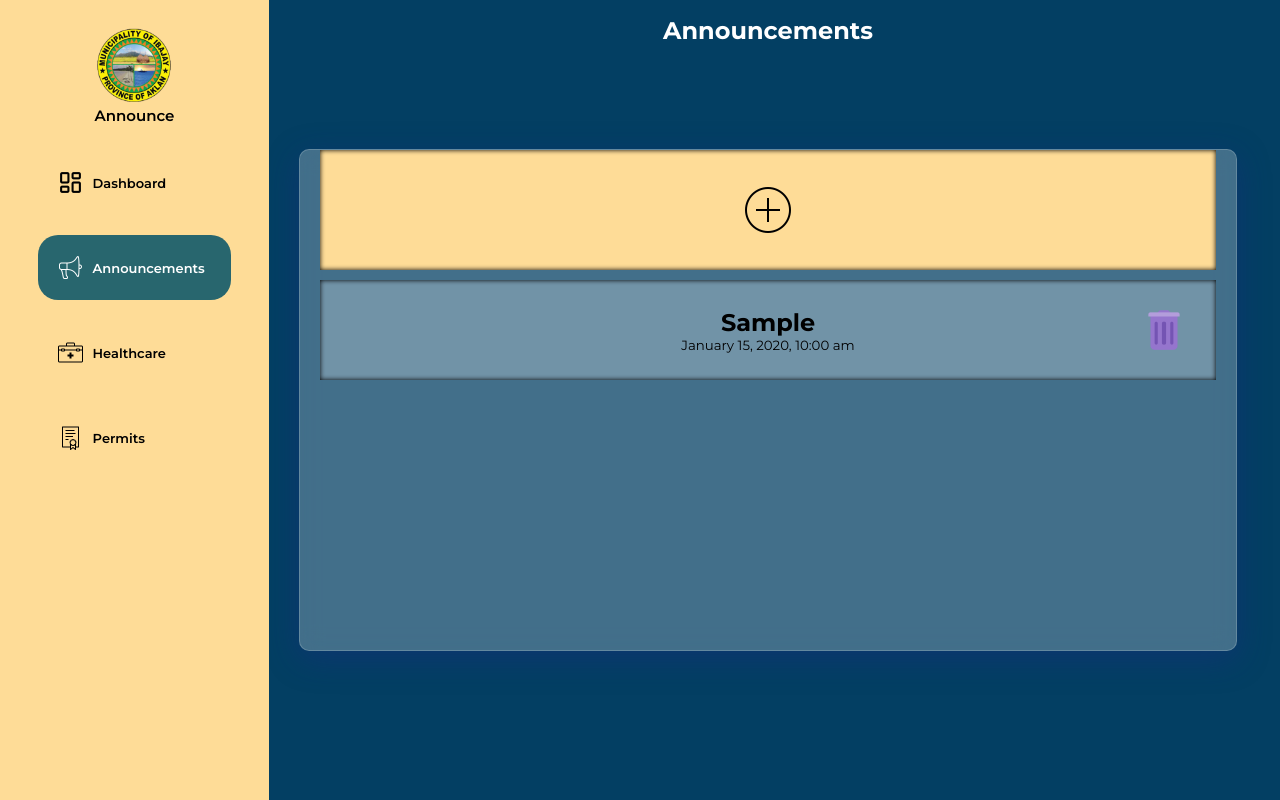
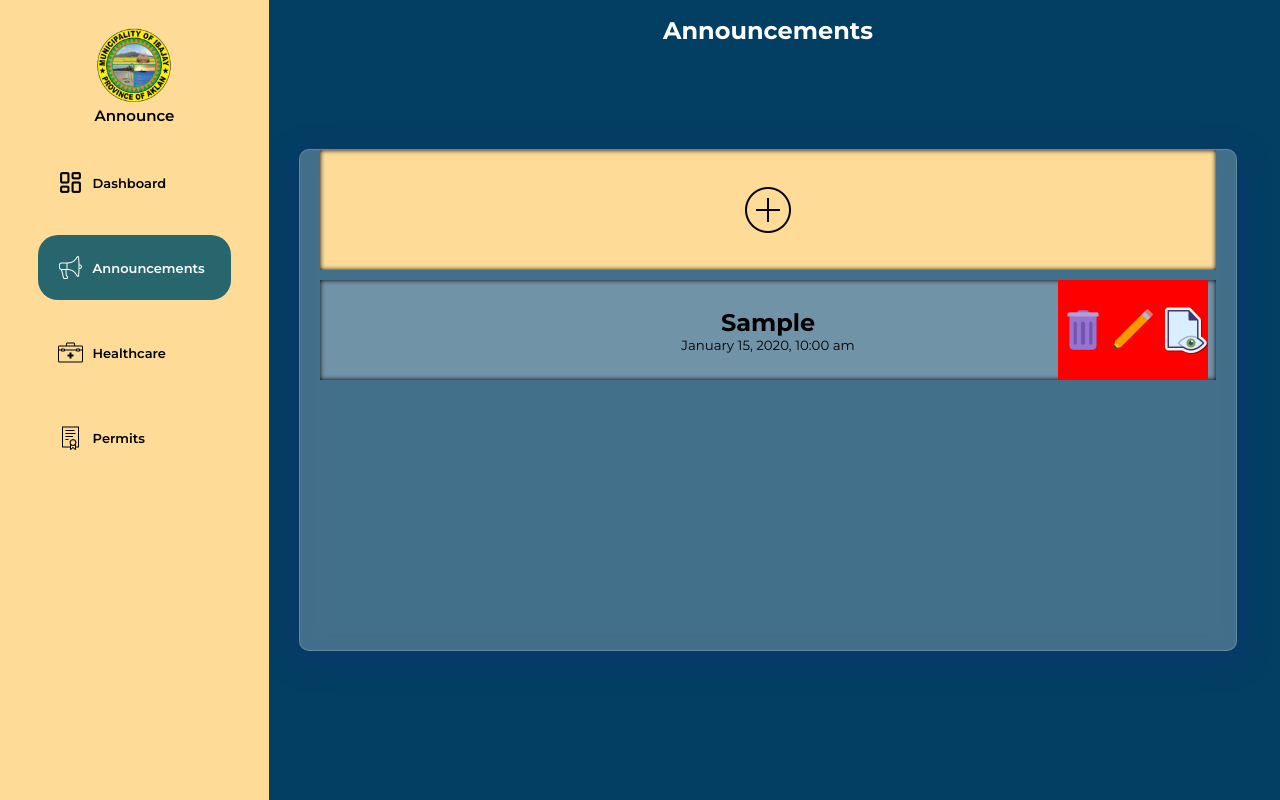
Before and after one commit to BuwieSit/Municipality_of_Ibajay_Website, a PHP site: page /Admin_page/adm_pages/adm_announce.php in a window 1280 px wide. Run offline with PHP 8.4, Linux system fonts and the light colour scheme; tables that the repository leaves empty or names only in its code hold one stand-in row (values such as "Sample post").

Commit message:
admin controls

```diff
--- /dev/null
+++ b/ADMIN_CONTROLS/edit_news.php
@@ -0,0 +1,6 @@
+<?php
+
+    include './conn.php';
+
+
+?>
--- /dev/null
+++ b/ADMIN_CONTROLS/view_news.php
@@ -0,0 +1,6 @@
+<?php
+
+    include './conn.php';
+
+
+?>
--- a/Admin_page/adm_pages/adm_announce.php
+++ b/Admin_page/adm_pages/adm_announce.php
@@ -54,10 +54,23 @@
             <h2 class="headline-text"><?php echo htmlspecialchars($row['headline']); ?></h2>
             <small class="timestamp"><?php echo date('F j, Y, g:i a', strtotime($row['created_at'])); ?></small>
 
-            <form class="trash-form" action="../../ADMIN_CONTROLS/delete_news.php" method="post" onsubmit="return confirmDelete();">
-            <input type="hidden" name="id" value="<?php echo $row['news_id']; ?>">
-            <button id="trash" type="submit"><img src="../../admin-resources/trash.png"><button>
-            </form>
+            <div class="opt-wrapper">
+
+                <form class="form-options trash-form" action="../../ADMIN_CONTROLS/delete_news.php" method="post" onsubmit="return confirmDelete();">
+                    <input type="hidden" name="id" value="<?php echo $row['news_id']; ?>">
+                    <button class="opt-buttons" id="trash" type="submit"><img src="../../admin-resources/trash.png"><button>
+                </form>
+
+                <form class="form-options edit-form" action="../../ADMIN_CONTROLS/edit_news.php" method="post">
+                    <input type="hidden" name="id" value="<?php echo $row['news_id']; ?>">
+                    <button class="opt-buttons" id="edit" type="submit"><img src="../../admin-resources//edit.png"></button>
+                </form>
+
+                <form class="form-options view-form" action="../../ADMIN_CONTROLS/view_news.php" method="post">
+                    <input type="hidden" name="id" value="<?php echo $row['news_id']; ?>">
+                    <button class="opt-buttons" id="view" type="submit"><img src="../../admin-resources//preview.png"></button>
+                </form>
+            </div>
         </div>
         <?php endwhile; ?>
     </div>
@@ -69,13 +82,9 @@
             <input type="text" name="headline" id="headline" placeholder="Headline" required>
             <textarea name="headline-description" id="headline-description" placeholder="Description" required></textarea>
 
-        <div class="customization">
-            <img onclick="wrapText('**', '**')" src="../../admin-resources/bold.png">
-            <img onclick="wrapText('*', '*')" src="../../admin-resources/italic.png">
-            <img onclick="wrapText('[Link text](url)')" src="../../admin-resources/link.png">
-        </div>
 
         <button type="submit" class="add-btn"> <img src="../../admin-resources/plus.png"></button>
+
         </form>
     </div>
 
--- a/Admin_page/adminStyle.css
+++ b/Admin_page/adminStyle.css
@@ -295,30 +295,42 @@ body {
     width: 50px;
     aspect-ratio: 1;
 }
+.opt-wrapper {
+    background-color: red;
+    width: 150px;
+    height: 100px;
+    position: absolute;
+    right: 3%;
+    display: flex;
+    flex-direction: row;
+    align-items: center;
+    justify-content: center;
+}
 
-.trash-form {
-    right: 5%;
-    position: absolute;
+.form-options {
+
     display: flex;
     flex-direction: column;
     align-items: center;
     justify-content: center;
+    background-color: rgba( 0, 0, 0, 0 );
 }
-#trash > img {
+
+.opt-buttons > img {
     width: 100%;
     aspect-ratio: 1;
+    background-color: rgba( 0, 0, 0, 0 );
 }
-#trash {
-    position: absolute;
-    right: 5%;
+.opt-buttons {
     width: 50px;
     z-index: 5;
     transition: all 0.3s ease-in-out;
     background-color: rgba( 0, 0, 0, 0 );
     cursor: pointer;
 }
-#trash:hover {
-    filter: drop-shadow(0px 0px 10px red);
+
+.opt-buttons:hover {
+    filter: drop-shadow(0px 0px 10px black);
     transform: scale(1.1);
 
 }
--- a/Admin_page/newsAdd.js
+++ b/Admin_page/newsAdd.js
@@ -16,42 +16,6 @@ const admin_close = document.getElementById('closeBtn');
         popup.style.pointerEvents = 'all';
     });
 
-   function wrapText(startTag, endTag) {
-      const textarea = document.getElementById('headline-description');
-      const start = textarea.selectionStart;
-      const end = textarea.selectionEnd;
-      const text = textarea.value;
-
-
-      const selectedText = text.substring(start, end);
-
-
-      const formattedText = startTag + selectedText + endTag;
-      textarea.value = text.substring(0, start) + formattedText + text.substring(end);
-
-
-      textarea.selectionStart = start;
-      textarea.selectionEnd = start + formattedText.length;
-
-
-      textarea.focus();
-    }
-
-
-    function insertText(textToInsert) {
-      const textarea = document.getElementById('myTextarea');
-      const start = textarea.selectionStart;
-      const end = textarea.selectionEnd;
-      const text = textarea.value;
-
-
-      textarea.value = text.substring(0, start) + textToInsert + text.substring(end);
-
-
-      textarea.selectionStart = textarea.selectionEnd = start + textToInsert.length;
-
-      textarea.focus();
-    }
 
 function confirmDelete() {
     return confirm("Are you sure you want to delete this announcement?");
--- a/global.css
+++ b/global.css
@@ -300,6 +300,13 @@ footer {
     left: 10%;
     transform: translateX(0%);
 }
+.text-container {
+    padding: 30px;
+    color: white;
+    font-weight: 600;
+    text-wrap: wrap;
+    font-size: 20px;
+}
 
 .sign-button {
     width: 200px;
@@ -498,3 +505,11 @@ footer {
     text-decoration: underline;
     cursor: pointer;
 }
+
+
+.admin-access {
+    position: absolute;
+    bottom: 3%;
+    right: 5%;
+    width: 20px;
+}
```
Also changed, not shown: globalScript.js (+13 -26 lines), index.html (+6 -36 lines), admin-resources/edit.png (added), admin-resources/preview.png (added), style.css (line endings or trailing spaces), z-resources/admin.png (added).
